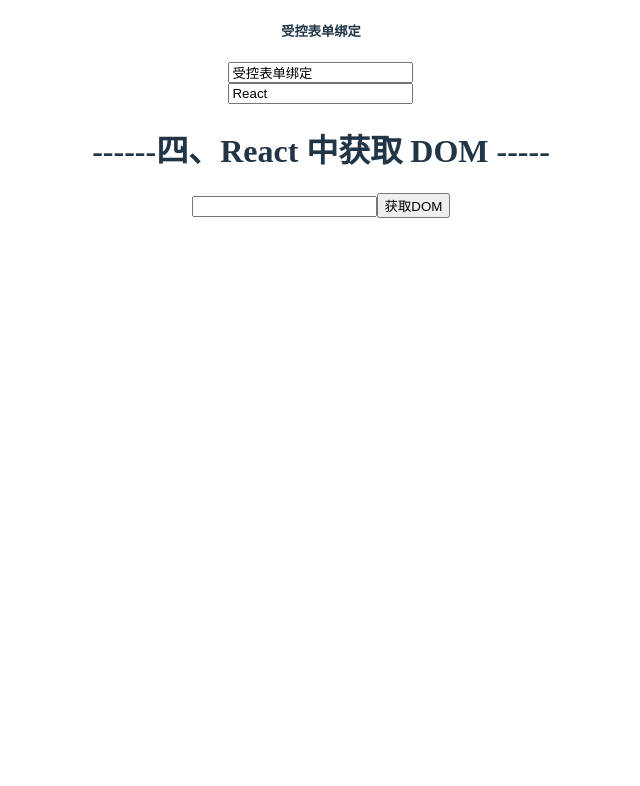
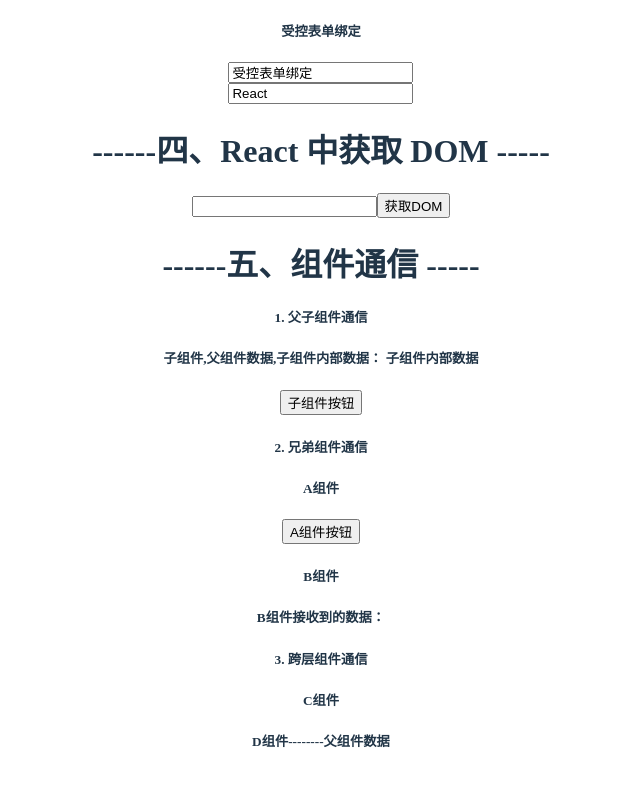
Before and after one commit to LuckySgr/react-basic, a React (Vite) app: page / in a window 1280 px wide. Shown: the part 864-1650 px from the top of the page, without its empty margins (319-959 px from the left). Before the commit the page ends 1114 px from the top, so only its background shows below. Built offline with nearby package versions, Linux system fonts and the light colour scheme.

Commit message:
添加 CommBasic 组件，演示组件之间的通信方式

```diff
--- a/src/App.tsx
+++ b/src/App.tsx
@@ -1,5 +1,6 @@
 import './App.css'
 import ClickBasic from './component/Click-Basic'
+import CommBasic from './component/comm/Comm-Basic'
 import GetDOMBasic from './component/GetDOM-Basic'
 import JSXBasic from './component/JSX-Basic'
 import UseStateBasic from './component/UseState-Basic'
@@ -11,6 +12,7 @@
             <ClickBasic></ClickBasic>
             <UseStateBasic></UseStateBasic>
             <GetDOMBasic></GetDOMBasic>
+            <CommBasic></CommBasic>
         </>
     )
 }
--- /dev/null
+++ b/src/component/comm/Comm-Basic.tsx
@@ -0,0 +1,138 @@
+/*
+    组件通信
+    1. 父子组件通信
+    2. 兄弟组件通信
+    3. 跨层组件通信
+
+
+*/
+
+import { createContext, useContext, useState } from "react";
+
+// 子组件
+const Child = (props: any) => {
+    // props: 对象包含父组件传递过来的所有数据, props可以包含任意类型的数据
+    const message = '这是子组件数据' // 子组件内部数据
+    console.log(props);
+
+    return (
+        <div>
+            <h5>{'子组件,' + props.data + ',子组件内部数据：'} {props.children}</h5>
+            <button onClick={() => props.onGetChildData(message)}>{'子组件按钮'}</button>
+        </div>
+    )
+}
+
+// A组件
+const A = (props: any) => {
+    const message = '这是A组件数据'
+    return (
+        <div>
+            <h5>{'A组件'}</h5>
+            <button onClick={() => props.onGetAData(message)}>{'A组件按钮'}</button>
+        </div>
+    )
+}
+
+// B组件
+const B = (props: any) => {
+    return (
+        <div>
+            <h5>{'B组件'}</h5>
+            <h5>{'B组件接收到的数据：' + props.data}</h5>
+        </div>
+    )
+}
+
+// C组件
+const C = () => {
+    return (
+        <div>
+            <h5>{'C组件'}</h5>
+            <D></D>
+        </div>
+    )
+}
+
+// D组件
+const D = () => {
+    const data = useContext(AppContext)
+    return (
+        <div>
+            <h5>{'D组件--------' + data}</h5>
+        </div>
+    )
+}
+
+const AppContext = createContext<string | null>(null)
+
+// 父组件
+const CommBasic = () => {
+    const data = '父组件数据'
+    const [mes, setMes] = useState('')
+    const [aData, setAData] = useState('')
+    const getData = (data: string) => {
+        console.log(data);
+        setMes(data)
+    }
+    // A组件传递过来的数据
+    const getACommData = (data: string) => {
+        console.log(data);
+        setAData(data)
+    }
+    return (
+        <div>
+            <h1>{'------五、组件通信 -----'}</h1>
+
+            <h5>{'1. 父子组件通信'}</h5>
+            {/*
+                父传子:
+                    1、父组件传递数据，子组件标签身上绑定属性
+                    2、子组件通过props接收父组件传递的数据
+                子传父:
+                    1、父组件定义一个函数，通过属性的方式传递给子组件
+                    2、子组件调用父组件传递过来的函数，并且把数据当做参数传递
+                    核心思路：在子组件中调用父组件中的函数并传递实参
+            */}
+            {mes}
+            <Child data={data} onGetChildData={getData}>
+                {/* 在子组件标签内部写的东西也会自动传过去, 会自动放到对象children中 */}
+                <span>{'子组件内部数据'}</span>
+            </Child>
+
+            <h5>{'2. 兄弟组件通信'}</h5>
+            {/*
+                实现方式：
+                    1. 状态提升
+                        实现思路：通过父组件进行兄弟组件之间的数据传递
+                            1、A组件先通过子传父的方式把数据传递给父组件
+                            2、父组件再通过父传子的方式把数据传递给B组件
+                    2. 使用第三方库
+            */}
+            <A onGetAData={getACommData}></A>
+            <B data={aData}></B>
+
+            <h5>{'3. 跨层组件通信'}</h5>
+            {/*
+                实现方式：
+                    1. 使用Context
+                        实现思路：通过Context上下文对象实现跨层级组件之间的数据传递
+                            1、使用createContext创建上下文对象Ctx
+                            2、在顶层组件中通过Ctx.Provider提供数据
+                            3、在任意组件中通过useContext钩子函数获取消费数据
+                        注：顶层和底层是相对的概念，在父子组件中也可以使用Context通信
+                    2. 使用第三方库
+            */}
+
+            {/*
+                嵌套关系：App ---> C ---> D
+                该案例要将App组件的信息直接传递给D，只是简单举例，App与D组件之间可能有N个其他组件
+            */}
+            <AppContext.Provider value={data}>
+                <C></C>
+            </AppContext.Provider>
+        </div>
+    )
+}
+
+export default CommBasic;
```
